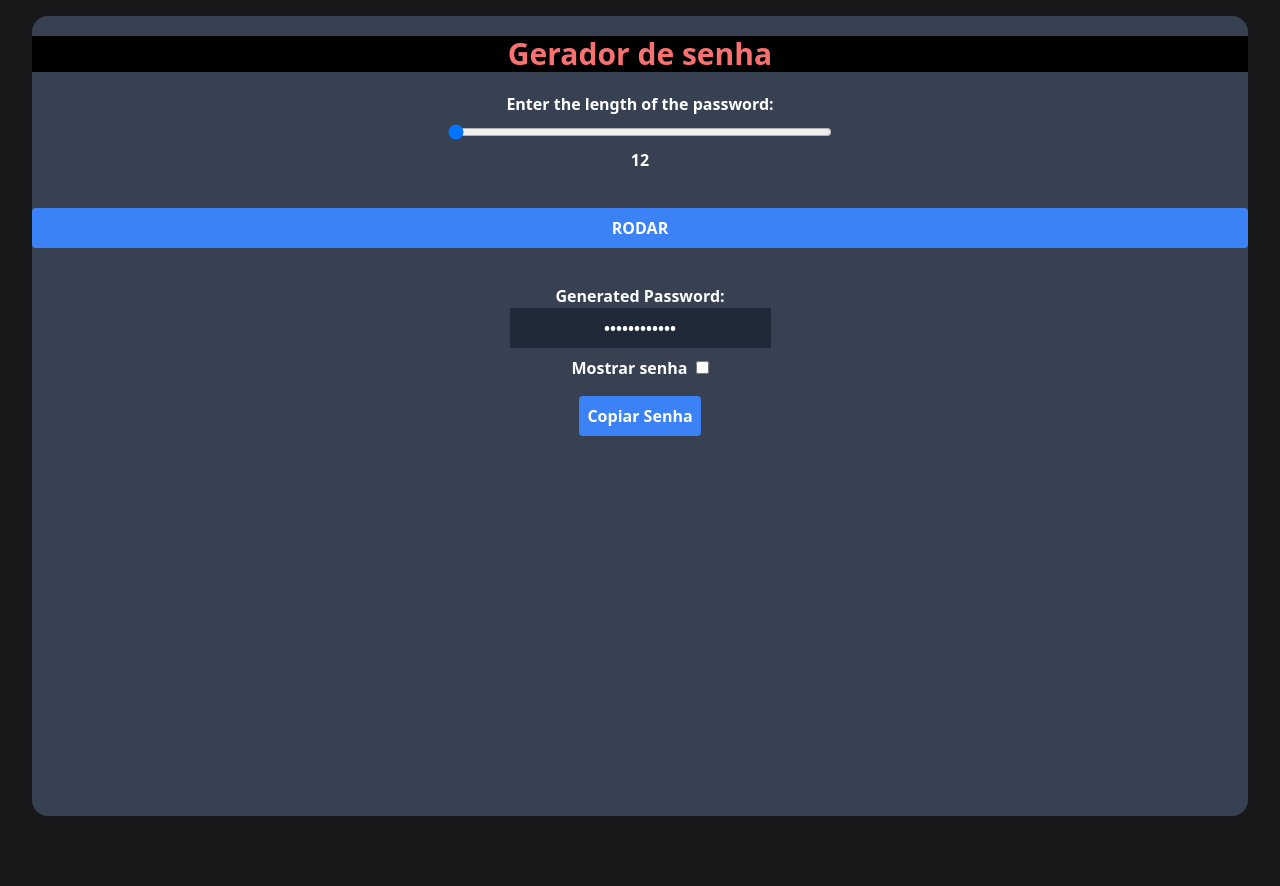
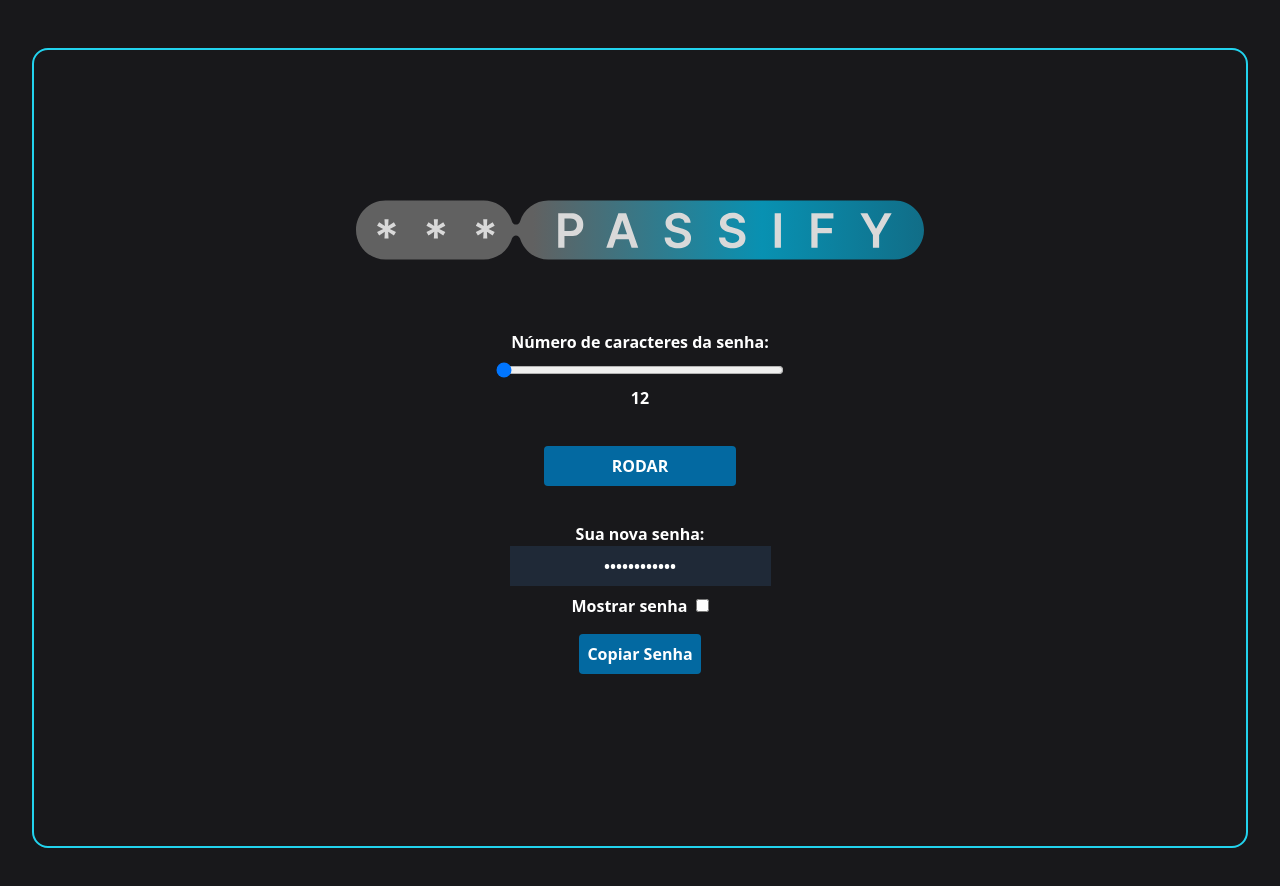
Before and after one commit to valentimm/PasswordGenerator, a React (Vite) app: page / in a window 1280 px wide. Both pictures are taken after a click on the button "RODAR". Shown: the top 886 px of the page. Before the commit the page ends 832 px from the top, so only its background shows below. Built offline with nearby package versions, Linux system fonts and the light colour scheme.

Commit message:
feat: finish all

```diff
--- a/src/App.tsx
+++ b/src/App.tsx
@@ -1,4 +1,5 @@
-import React, { useState } from 'react';
+import { useState } from 'react';
+import './App.css';
 
 function generatePassword(length: number): string {
     const characters = 'ABCDEFGHIJKLMNOPQRSTUVWXYZabcdefghijklmnopqrstuvwxyz0123456789!@#$%^&*()_+-=[]{}|;:,.<>?';
@@ -20,6 +21,8 @@ export function App() {
     const [password, setPassword] = useState('');
     const [passwordLength, setPasswordLength] = useState<number>(12); // Default length
     const [showPassword, setShowPassword] = useState<boolean>(false); // State for showing/hiding password
+    const [isClicked, setIsClicked] = useState<boolean>(false); // State for button click animation
+    const [copiedMessageVisible, setCopiedMessageVisible] = useState(false); // State for showing copied message
 
     const handleGeneratePassword = () => {
         if (passwordLength >= 12) {
@@ -37,26 +40,36 @@ export function App() {
         setShowPassword(e.target.checked);
     };
 
+    const handleCopyClick = () => {
+        copyText(password);
+        setIsClicked(true);
+        setCopiedMessageVisible(true); // Show copied message
+        setTimeout(() => {
+            setIsClicked(false);
+            setCopiedMessageVisible(false); // Hide message after 3 seconds
+        }, 3000);
+    };
+
     return (
-        <div className="max-w-[1216px] h-[800px] mx-auto my-4 py-5 flex flex-col gap-5 bg-gray-700 rounded-2xl">
-            <h1 className="text-3xl font-bold text-red-400 text-center bg-black">Gerador de senha</h1>
+        <div className="max-w-[1216px] mx-auto h-[800px] my-12 py-5 flex flex-col gap-5 border-2 border-cyan-400 rounded-2xl">
+            <img src="logo.svg" alt="password generator" className="w-[600px] h-40 mx-auto block px-4 mt-20" />
             <div className="flex flex-col items-center">
-                <label htmlFor="password-length" className="text-white mb-2">Enter the length of the password:</label>
+                <label htmlFor="password-length" className="text-white mb-2">Número de caracteres da senha:</label>
                 <input
                     type="range"
                     id="password-length"
                     min="12"
-                    max="64"
+                    max="100"
                     value={passwordLength}
                     onChange={handleSliderChange}
-                    className="w-96 bg-gray-800"
+                    className="w-72 bg-gray-800"
                 />
                 <span className="text-white mt-2">{passwordLength}</span>
             </div>
-            <button onClick={handleGeneratePassword} className="mt-4 p-2 bg-blue-500 text-white rounded">RODAR</button>
+            <button onClick={handleGeneratePassword} className="mt-4 p-2 bg-sky-700 text-white rounded mx-auto w-48">RODAR</button>
             {password && (
                 <div id="textResponse" className="text-center mt-4 text-white">
-                    <p>Generated Password:</p>
+                    <p>Sua nova senha:</p>
                     <input
                         type={showPassword ? "text" : "password"}
                         value={password}
@@ -72,9 +85,14 @@ export function App() {
                             onChange={handleShowPasswordChange}
                         />
                     </div>
+                    {copiedMessageVisible && (
+                        <div className="text-green-600 mt-2">
+                            Senha copiada!
+                        </div>
+                    )}
                     <button
-                        className="mt-4 p-2 bg-blue-500 text-white rounded"
-                        onClick={() => copyText(password)}>
+                        className={`mt-4 p-2 bg-sky-700 text-white rounded ${isClicked ? 'clicked' : ''}`}
+                        onClick={handleCopyClick}>
                         Copiar Senha
                     </button>
                 </div>
```
